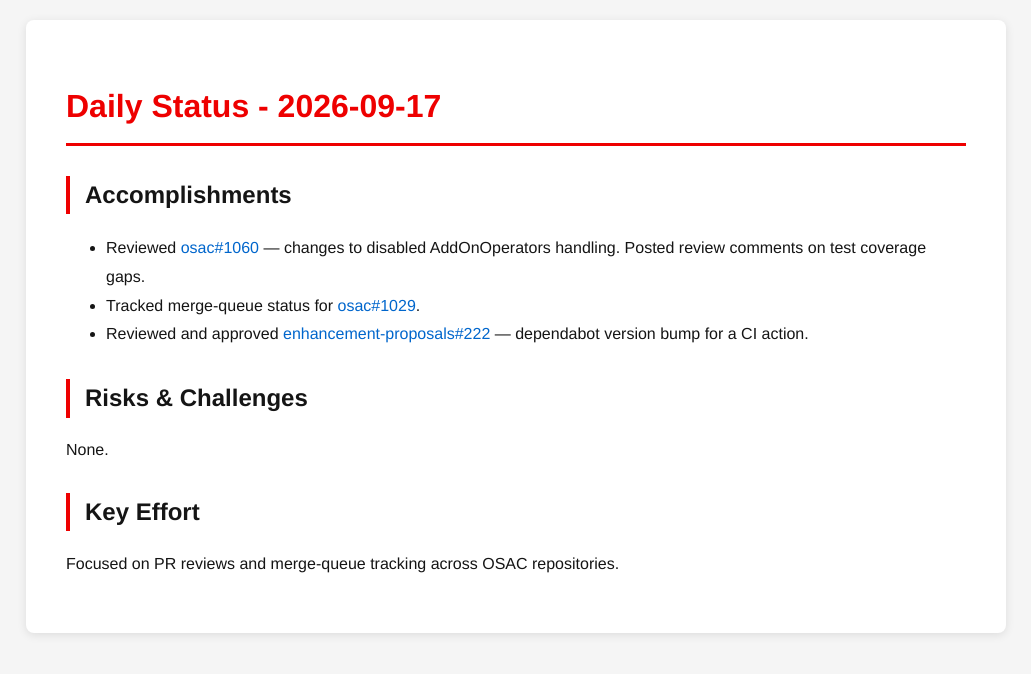
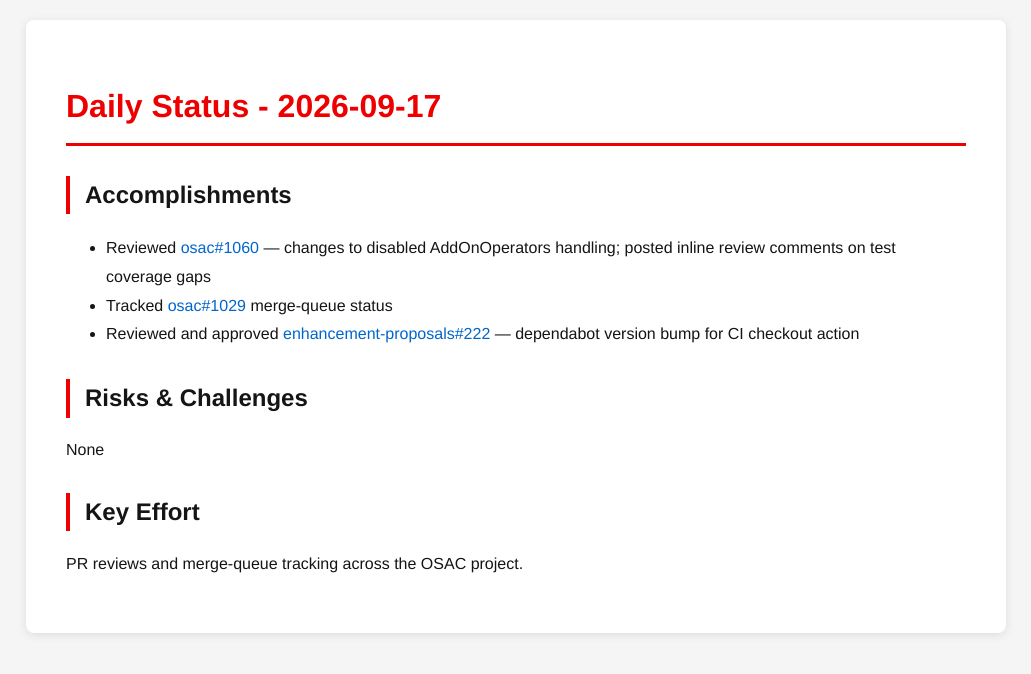
Before and after one commit to tzvatot/daily-status, a Jekyll site: the page built from 2026-09-17.md, in a window 1280 px wide. Shown: the top 674 px of the page, without its empty margins (124-1155 px from the left). Built offline with Jekyll 4.4.1, drawn with Linux system fonts in a browser that asks for light colours.

Commit message:
Daily status update - 2026-09-17

```diff
--- a/2026-09-17.md
+++ b/2026-09-17.md
@@ -7,12 +7,12 @@
 # Daily Status - 2026-09-17
 
 ## Accomplishments
-- Reviewed [osac#1060](https://github.com/osac-project/osac/pull/1060) — changes to disabled AddOnOperators handling. Posted review comments on test coverage gaps.
-- Tracked merge-queue status for [osac#1029](https://github.com/osac-project/osac/pull/1029).
-- Reviewed and approved [enhancement-proposals#222](https://github.com/osac-project/enhancement-proposals/pull/222) — dependabot version bump for a CI action.
+- Reviewed [osac#1060](https://github.com/osac-project/osac/pull/1060) — changes to disabled AddOnOperators handling; posted inline review comments on test coverage gaps
+- Tracked [osac#1029](https://github.com/osac-project/osac/pull/1029) merge-queue status
+- Reviewed and approved [enhancement-proposals#222](https://github.com/osac-project/enhancement-proposals/pull/222) — dependabot version bump for CI checkout action
 
 ## Risks & Challenges
-None.
+None
 
 ## Key Effort
-Focused on PR reviews and merge-queue tracking across OSAC repositories.
+PR reviews and merge-queue tracking across the OSAC project.
```
